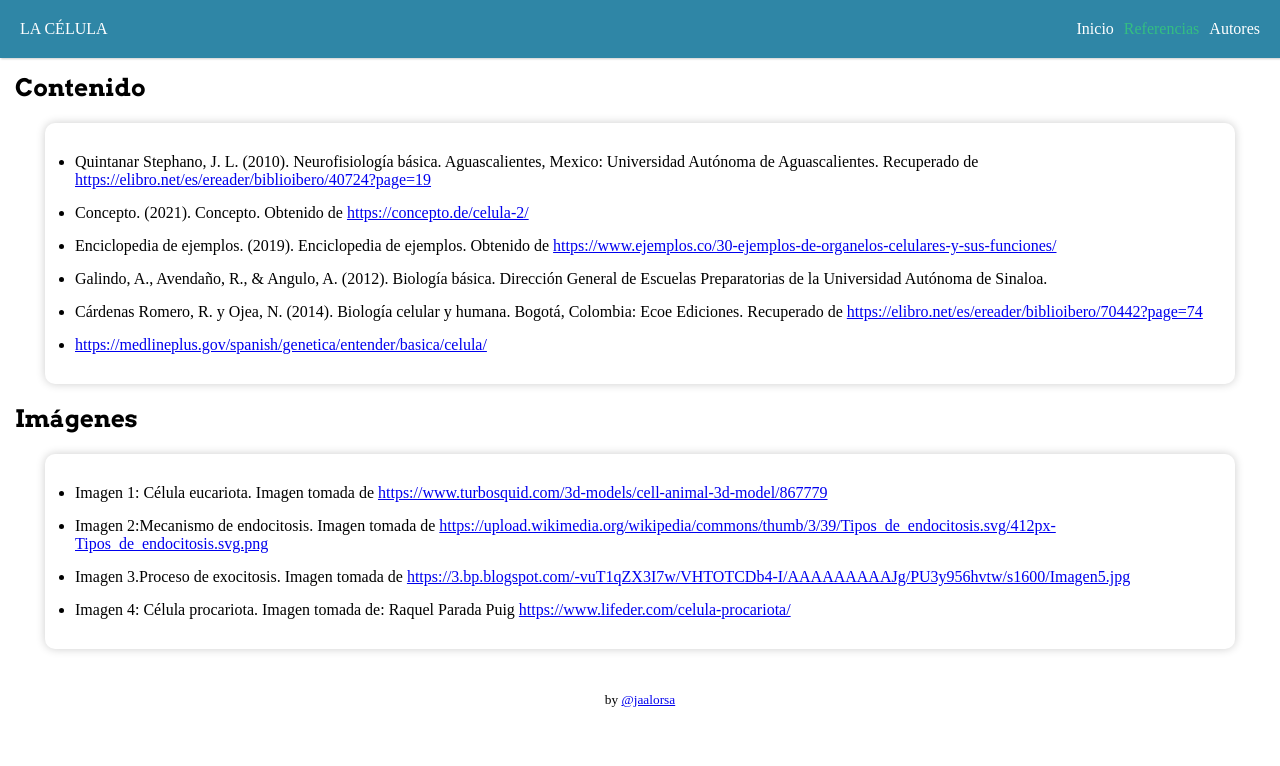
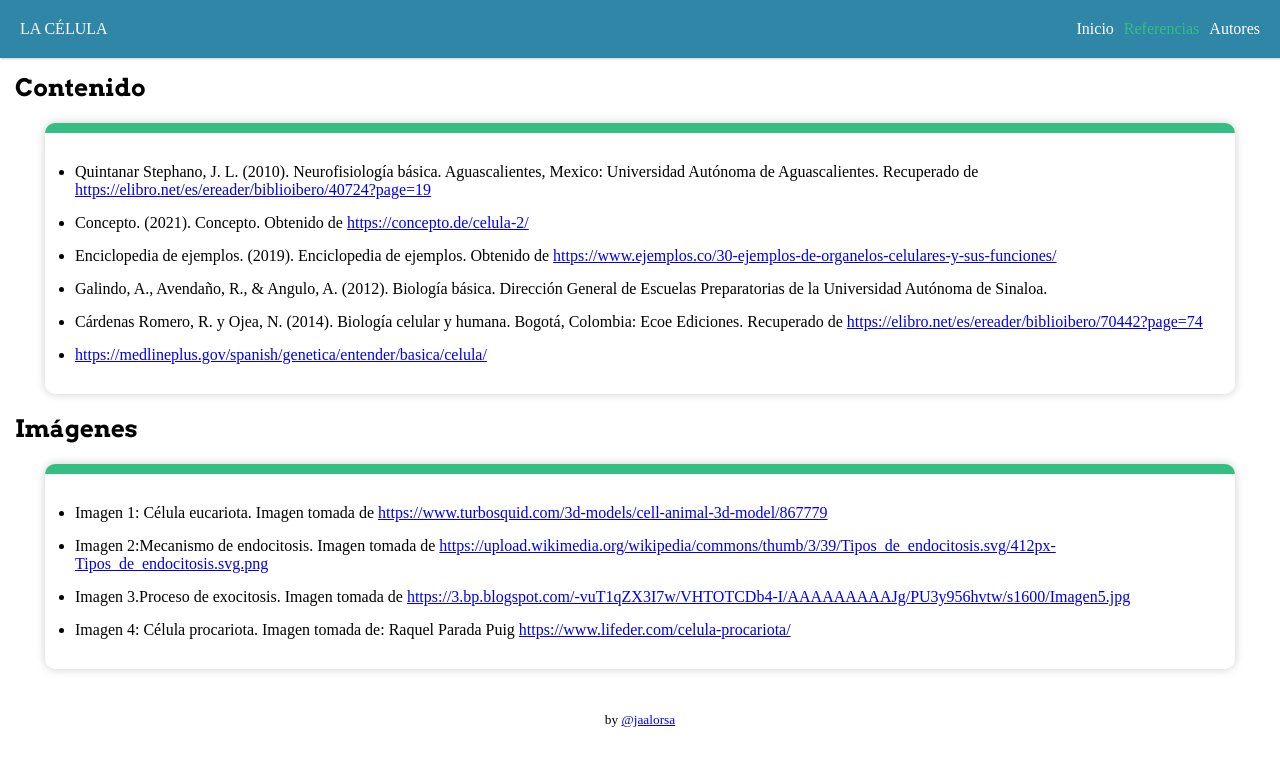
Before and after one commit to jaalorsa517/thecell, a Vue app: page /ref in a window 1280 px wide. Shown: the top 766 px of the page. Built offline with nearby package versions, Linux system fonts and the light colour scheme.

Commit message:
Border en card

```diff
--- a/src/views/Refer.vue
+++ b/src/views/Refer.vue
@@ -83,6 +83,7 @@ export default {
     border-radius: $spacing;
     box-shadow: $shadow;
     word-wrap: anywhere;
+    border-top: 10px solid $secondary_color;
   }
 }
 </style>
```
